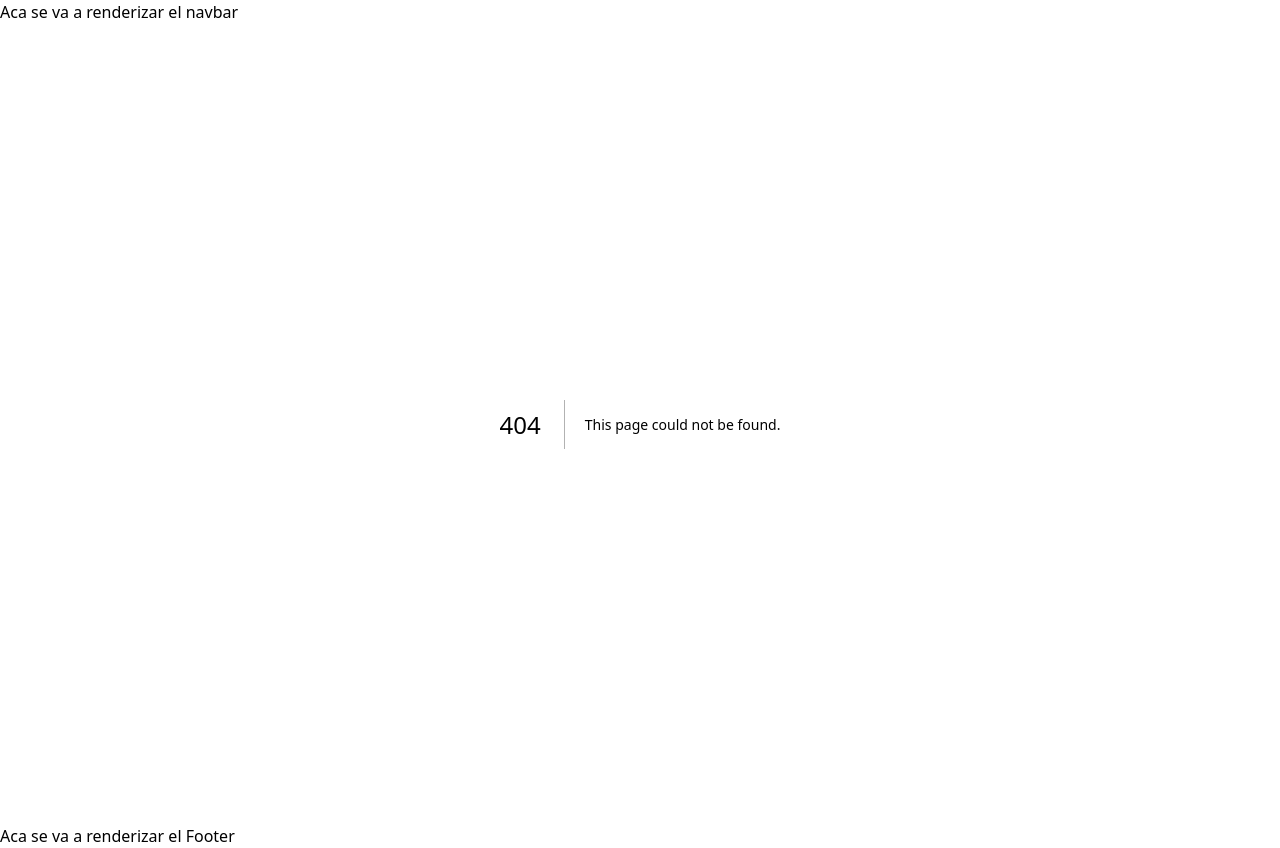
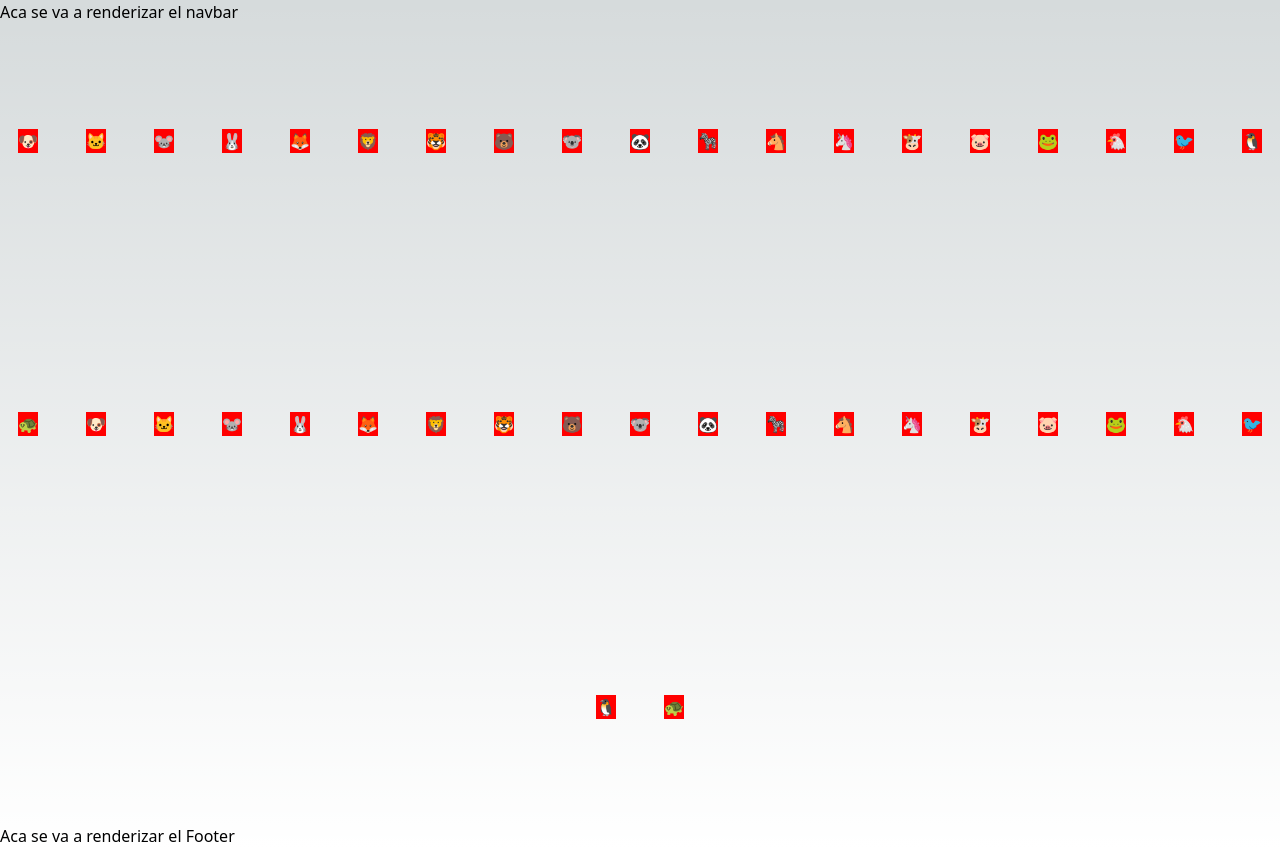
Before and after one commit to LucasKatz/EnglishMemotest, a Next.js app: page /animals in a window 1280 px wide. Before the commit this address had no page. Built offline with nearby package versions, Linux system fonts and the light colour scheme.

Commit message:
avances en animals

```diff
--- /dev/null
+++ b/app/animals/animalsBody.js
@@ -0,0 +1,28 @@
+// animals.js
+"use client"
+import MemoryCard from "@/componentes/memoryCard";
+
+
+
+const animalEmojis = [
+    "🐶", "🐱", "🐭", "🐰", "🦊", "🦁", "🐯", "🐻", "🐨", "🐼", "🦓", "🐴", "🦄", "🐮", "🐷", "🐸", "🐔", "🐦", "🐧", "🐢",
+];
+
+const totalAnimals = animalEmojis
+  .map((emoji) => ({ animalEmojis: emoji }))
+  .concat(animalEmojis.map((emoji) => ({ animalEmojis: emoji })));
+
+
+function Animals() {
+  return (
+    <main>
+      <section className="container m-auto flex justify-center items-center gap-12 flex-wrap">
+        {totalAnimals.map((item, index) => (
+            <MemoryCard key={index} item={item} />
+        ))}
+      </section>
+    </main>
+  );
+}
+
+export default Animals;
--- /dev/null
+++ b/app/animals/page.js
@@ -0,0 +1,18 @@
+import Animals from "./animalsBody";
+
+export async function generateMetadata({params, searchParams}, parent) {
+
+    return {
+        title: `Memotest - Animals`,
+    }
+}
+
+export default function Contact() {
+
+
+    return (
+        <>
+            <Animals/>
+        </>
+    );
+}
--- a/app/globals.css
+++ b/app/globals.css
@@ -31,3 +31,11 @@ body {
     text-wrap: balance;
   }
 }
+
+#memoryCard{
+  background-color: red;
+}
+
+.container {
+  height: 100vh;
+}
--- /dev/null
+++ b/componentes/memoryCard.js
@@ -0,0 +1,14 @@
+
+const MemoryCard = ({ item }) => {
+    const { animalEmojis } = item;
+
+    return (
+      <div className="">
+        <div  id="memoryCard" >
+          {animalEmojis}
+        </div>
+      </div>
+    );
+  };
+
+  export default MemoryCard;
```
